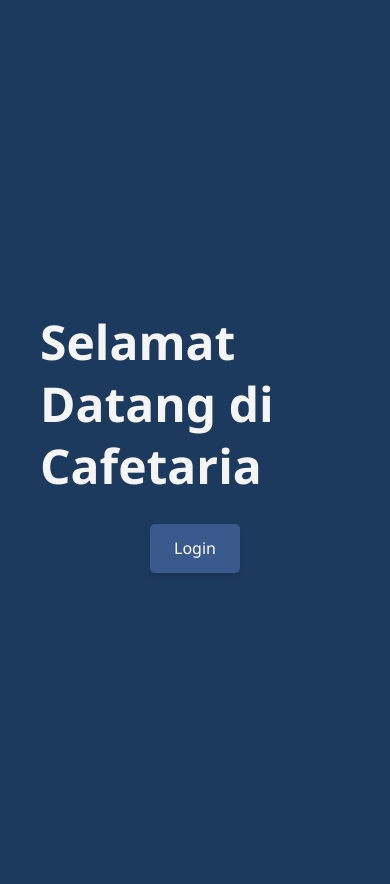
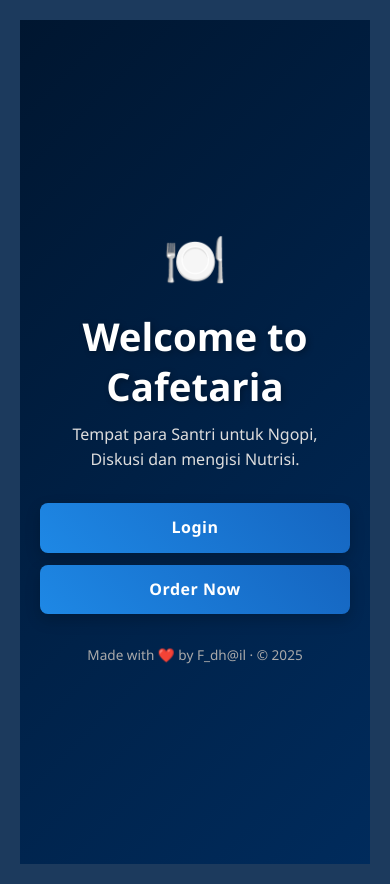
Before and after one commit to Fadhailurrahman/Cafetaria, a React (Vite) app: page / in a window 390 px wide. Built offline with nearby package versions, Linux system fonts and the light colour scheme; no server answers.

Commit message:
Style Ok

```diff
--- a/src/components/pages/CreateOrder/CreateOrder.tsx
+++ b/src/components/pages/CreateOrder/CreateOrder.tsx
@@ -15,7 +15,6 @@ const CreateOrder = () => {
     const [searchParams, setSearchParams] = useSearchParams();
     const [carts, setCart] = useState<ICart[]>([]);
 
-
     useEffect(() => {
         const fetchOrder = async () => {
             const result = await getMenus(searchParams.get('category') as string);
@@ -29,26 +28,10 @@ const CreateOrder = () => {
         if (type === 'increment') {
             if (itemIsInCart) {
                 setCart((prevCarts) => {
-                    const itemIsInCart = prevCarts.find((item: ICart) => item.menuId === id);
-                    if (type === 'increment') {
-                        if (itemIsInCart) {
-                            return prevCarts.map((item: ICart) =>
-                                item.menuId === id ? { ...item, quantity: item.quantity + 1 } : item
-                            );
-                        } else {
-                            return [...prevCarts, { menuId: id, name, quantity: 1 }];
-                        }
-                    } else {
-                        if (itemIsInCart && itemIsInCart.quantity <= 1) {
-                            return prevCarts.filter((item: ICart) => item.menuId !== id);
-                        } else {
-                            return prevCarts.map((item: ICart) =>
-                                item.menuId === id ? { ...item, quantity: item.quantity - 1 } : item
-                            );
-                        }
-                    }
+                    return prevCarts.map((item: ICart) =>
+                        item.menuId === id ? { ...item, quantity: item.quantity + 1 } : item
+                    );
                 });
-
             } else {
                 setCart([...carts, { menuId: id, name, quantity: 1 }]);
             }
@@ -82,13 +65,12 @@ const CreateOrder = () => {
 
         await createOrder(payload);
         return navigate('/orders');
-
     };
 
     return (
         <main className={styles.create}>
             <div className={styles.menu}>
-                <h1>Explore Our Best Menu</h1>
+                <h1>Temukan Menu Favorit Anda</h1>
                 <div className={styles.filter}>
                     {filters.map((filter) => (
                         <button
@@ -114,9 +96,9 @@ const CreateOrder = () => {
                             <h2>{item.name}</h2>
                             <div className={styles.bottom}>
                                 <p className={styles.price}>${item.price}</p>
-                                <button onClick={() =>
-                                    handleAddToCart('increment', `${item.id}`, `${item.name}`)
-                                }>Add To Cart</button>
+                                <button onClick={() => handleAddToCart('increment', `${item.id}`, `${item.name}`)}>
+                                    Add to Cart
+                                </button>
                             </div>
                         </div>
                     ))}
@@ -126,9 +108,9 @@ const CreateOrder = () => {
             <form className={styles.form} onSubmit={handleOrder}>
                 <div>
                     <div className={styles.header}>
-                        <h2 className={styles.title}>Customer Information</h2>
+                        <h2 className={styles.title}>Informasi Pemesanan</h2>
                         <Link to="/orders">
-                            <Button color="secondary">Cancel</Button>
+                            <Button variant="outlined" color="secondary">Kembali</Button>
                         </Link>
                     </div>
                     <div className={styles.input}>
@@ -150,7 +132,7 @@ const CreateOrder = () => {
                 </div>
                 <div>
                     <div className={styles.header}>
-                        <h2 className={styles.title}>Current Order</h2>
+                        <h2 className={styles.title}>Pesanan</h2>
                     </div>
                     {carts.length > 0 ? (
                         <div className={styles.cart}>
@@ -168,7 +150,7 @@ const CreateOrder = () => {
                                     </div>
                                 </div>
                             ))}
-                            <Button type='submit'>Order</Button>
+                            <Button variant="contained" type="submit" color="primary">Order</Button>
                         </div>
                     ) : (
                         <div className={styles.cart}>
--- a/src/components/pages/Home/Home.module.css
+++ b/src/components/pages/Home/Home.module.css
@@ -4,42 +4,138 @@
     justify-content: center;
     align-items: center;
     height: 100vh;
-    gap: 16px;
-    background-color: #1c3a5d;
-    color: #e0e0e0;
-    padding: 20px;
+    padding: 40px 20px;
+    background: linear-gradient(135deg, #001630, #002b5c);
+    color: #f1f1f1;
     font-family: 'Segoe UI', Tahoma, Geneva, Verdana, sans-serif;
+    text-align: center;
+    position: relative;
+    animation: fadeIn 1s ease-in-out;
+}
+
+.heroIcon {
+    font-size: 5rem;
+    margin-bottom: 12px;
+    animation: popIn 0.9s ease forwards;
 }
 
 .home h1 {
-    font-size: 3rem;
-    color: #f5f5f5;
+    font-size: 3.5rem;
+    color: #ffffff;
     margin-bottom: 10px;
+    text-shadow: 2px 2px 6px rgba(0, 0, 0, 0.3);
+    animation: slideDown 0.8s ease-out;
 }
 
-.home p {
+.subtitle {
     font-size: 1.2rem;
-    text-align: center;
-    color: #c9d6e3;
+    color: #dddddd;
+    max-width: 600px;
+    margin: 0 auto 20px;
+    animation: fadeIn 1.2s ease-in-out;
+}
+
+.buttons {
+    display: flex;
+    gap: 16px;
+    flex-wrap: wrap;
+    justify-content: center;
+    margin-top: 10px;
 }
 
 .home button {
-    padding: 12px 24px;
-    font-size: 1rem;
+    padding: 14px 32px;
+    font-size: 1.1rem;
     color: #fff;
-    background-color: #3a5a8d;
+    background: linear-gradient(45deg, #1e88e5, #1565c0);
     border: none;
-    border-radius: 5px;
+    border-radius: 8px;
     cursor: pointer;
-    box-shadow: 0 4px 6px rgba(0, 0, 0, 0.1);
-    transition: background-color 0.3s ease, transform 0.3s ease;
+    box-shadow: 0 6px 15px rgba(0, 0, 0, 0.2);
+    transition: all 0.3s ease;
+    font-weight: 600;
+    letter-spacing: 0.5px;
 }
 
 .home button:hover {
-    background-color: #1e3a5f;
-    transform: translateY(-2px);
+    background: linear-gradient(45deg, #ffffff, #e3f2fd);
+    color: #003366;
+    transform: translateY(-3px) scale(1.03);
+    box-shadow: 0 8px 20px rgba(255, 255, 255, 0.1);
 }
 
 .home button:active {
-    transform: translateY(1px);
+    transform: translateY(1px) scale(0.98);
 }
+
+.footer {
+    position: absolute;
+    bottom: 20px;
+    font-size: 0.85rem;
+    color: #aaa;
+}
+
+
+@keyframes fadeIn {
+    from { opacity: 0; }
+    to { opacity: 1; }
+}
+
+@keyframes slideDown {
+    from {
+        opacity: 0;
+        transform: translateY(-30px);
+    }
+    to {
+        opacity: 1;
+        transform: translateY(0);
+    }
+}
+
+@keyframes popIn {
+    0% {
+        opacity: 0;
+        transform: scale(0.8);
+    }
+    100% {
+        opacity: 1;
+        transform: scale(1);
+    }
+}
+
+
+@media (max-width: 600px) {
+    .home {
+        padding: 20px;
+    }
+
+    .heroIcon {
+        font-size: 3.2rem;
+    }
+
+    .home h1 {
+        font-size: 2.4rem;
+    }
+
+    .subtitle {
+        font-size: 1rem;
+        padding: 0 12px;
+    }
+
+    .buttons {
+        flex-direction: column;
+        gap: 12px;
+        width: 100%;
+    }
+
+    .home button {
+        width: 100%;
+        font-size: 1rem;
+        padding: 12px 20px;
+    }
+
+    .footer {
+        position: static;
+        margin-top: 30px;
+    }
+}
--- a/src/components/pages/Home/Home.tsx
+++ b/src/components/pages/Home/Home.tsx
@@ -5,10 +5,26 @@ import Button from '../../ui/Button';
 const Home = () => {
     return (
         <main className={styles.home}>
-            <h1>Selamat Datang di Cafetaria</h1>
-            <Link to="/login">
-                <Button>Login</Button>
-            </Link>
+            <div className={styles.heroIcon}>🍽️</div>
+
+            <h1>Welcome to Cafetaria</h1>
+
+            <p className={styles.subtitle}>
+                Tempat para Santri untuk Ngopi, Diskusi dan mengisi Nutrisi.
+            </p>
+
+            <div className={styles.buttons}>
+                <Link to="/login">
+                    <Button>Login</Button>
+                </Link>
+                <Link to="/create">
+                    <Button color="secondary">Order Now</Button>
+                </Link>
+            </div>
+
+            <footer className={styles.footer}>
+                Made with ❤️ by F_dh@il · &copy; {new Date().getFullYear()}
+            </footer>
         </main>
     );
 };
--- a/src/components/pages/Login/Login.module.css
+++ b/src/components/pages/Login/Login.module.css
@@ -4,7 +4,8 @@
     align-items: center;
     height: 100vh;
     padding: 20px;
-    background-color: #1c3a5d;
+    background: linear-gradient(135deg, #001630, #002b5c);
+    animation: fadeIn 1s ease-in-out;
 }
 
 .card {
@@ -12,19 +13,14 @@
     padding: 32px;
     width: 30%;
     border-radius: 20px;
-    background-color: #2a3b56;
+    background-color: rgba(2, 43, 92, 0.7);
     color: #e0e0e0;
     transition: transform 0.3s ease;
+    animation: popIn 0.9s ease forwards;
 }
 
 .card:hover {
     transform: translateY(-5px);
-}
-
-@media screen and (max-width: 768px) {
-    .card {
-        width: 100%;
-    }
 }
 
 .title {
@@ -32,6 +28,7 @@
     margin-bottom: 16px;
     text-align: center;
     color: #f5f5f5;
+    animation: slideDown 0.8s ease-out;
 }
 
 .form {
@@ -63,3 +60,46 @@ button {
 button:hover {
     background-color: #1e3a5f;
 }
+
+@media screen and (max-width: 768px) {
+    .card {
+        width: 90%;
+        padding: 20px;
+    }
+
+    .title {
+        font-size: 28px;
+    }
+
+    .form input, .form button {
+        padding: 10px;
+        font-size: 14px;
+    }
+}
+
+@keyframes fadeIn {
+    from { opacity: 0; }
+    to { opacity: 1; }
+}
+
+@keyframes slideDown {
+    from {
+        opacity: 0;
+        transform: translateY(-30px);
+    }
+    to {
+        opacity: 1;
+        transform: translateY(0);
+    }
+}
+
+@keyframes popIn {
+    0% {
+        opacity: 0;
+        transform: scale(0.8);
+    }
+    100% {
+        opacity: 1;
+        transform: scale(1);
+    }
+}
--- a/src/components/ui/Button/Button.module.css
+++ b/src/components/ui/Button/Button.module.css
@@ -1,33 +1,66 @@
+
 .button {
-    padding: 12px 16px;
-    border-radius: 0.5rem;
+    padding: 12px 24px;
+    font-size: 1rem;
+    font-weight: 600;
+    border: none;
+    border-radius: 6px;
+    cursor: pointer;
+    transition: all 0.3s ease;
+    box-shadow: 0 4px 12px rgba(0, 0, 0, 0.15);
     display: flex;
     justify-content: center;
     align-items: center;
-    font-size: 16px;
-    cursor: pointer;
-    transition: all 0.3s ease;
 }
 
+
 .button-primary {
-    background-color: #1c3a5d;
-    border: 1px solid #1c3a5d;
-    color: #fff;
+    background-color: #1e88e5;
+    color: white;
 }
 
 .button-primary:hover {
-    background-color: #3a5a8d;
-    border-color: #3a5a8d;
+    background-color: #1565c0;
 }
 
+
 .button-secondary {
-    background-color: #fff;
-    color: #1c3a5d;
-    border: 1px solid #1c3a5d;
+    background-color: white;
+    color: #003366;
+    border: 2px solid #003366;
 }
 
 .button-secondary:hover {
-    background-color: #f0f0f0;
+    background-color: #e3f2fd;
+}
+
+
+.button-primary:hover {
+    background-color: #1565c0;
+}
+
+
+.button-secondary:hover {
+    background-color: #e3f2fd;
     border-color: #3a5a8d;
     color: #3a5a8d;
 }
+
+
+@media (max-width: 600px) {
+    .button {
+        width: 100%;
+        font-size: 0.95rem;
+        padding: 12px 20px;
+    }
+
+
+    .button-primary {
+        font-size: 1rem;
+    }
+
+
+    .button-secondary {
+        font-size: 1rem;
+    }
+}
```
Also changed, not shown: src/components/pages/CreateOrder/CreateOrder.module.css (+92 -35 lines), src/components/pages/DetailOrder/DetailOrder.module.css (+94 -16 lines), src/components/pages/ListOrder/ListOrder.module.css (+80 -11 lines), src/components/pages/Login/Login.tsx (+4 -3 lines).
